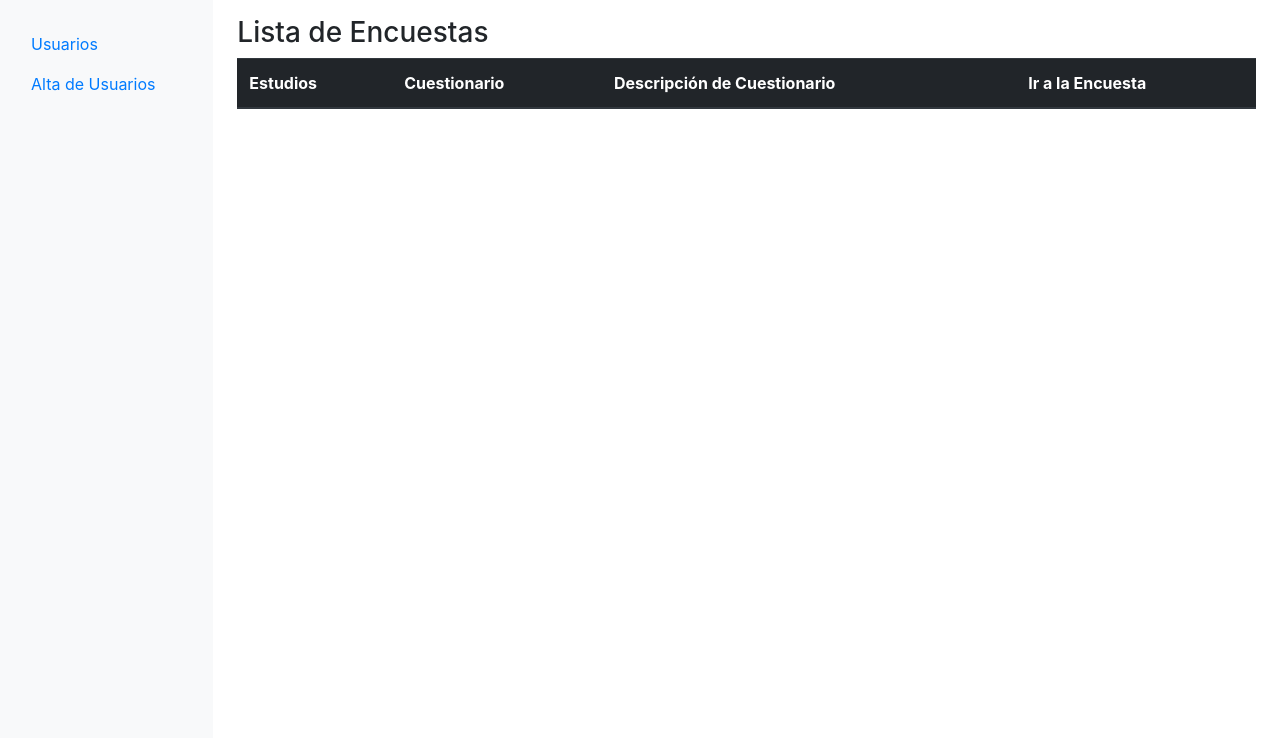
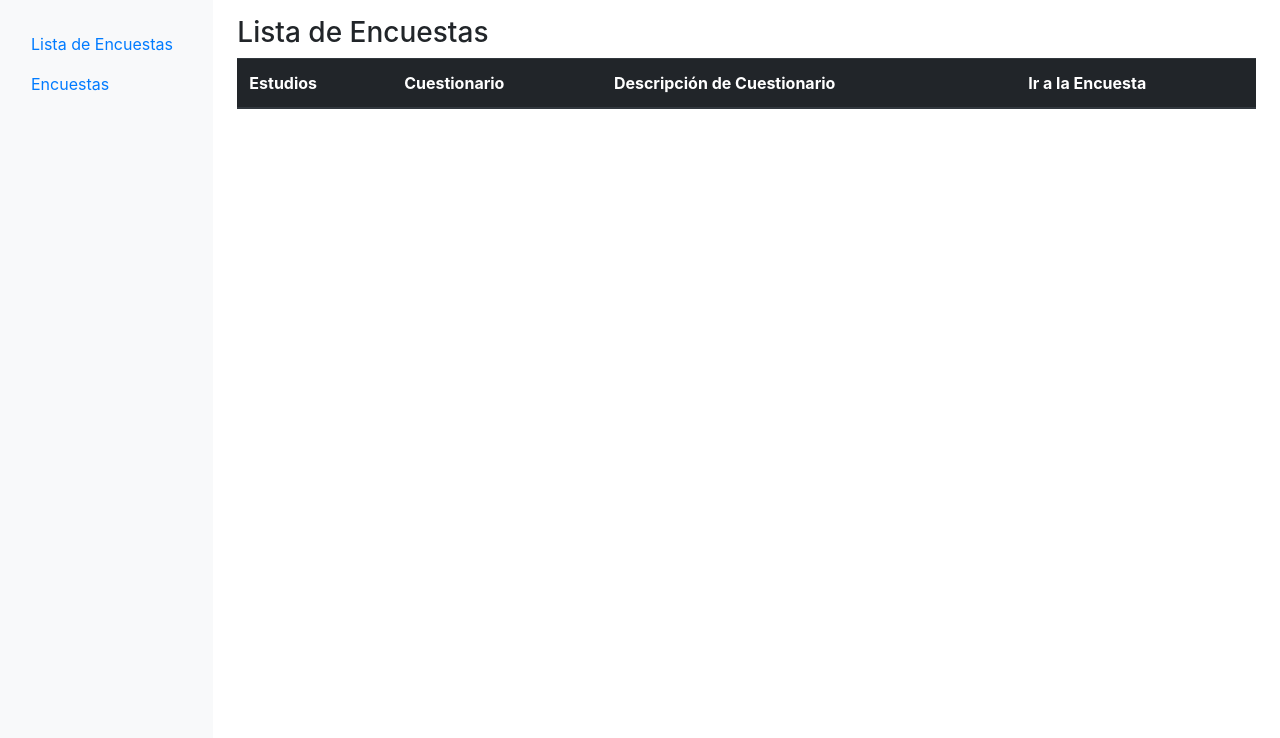
Before and after one commit to SkyllerXBruce/aleph, a CodeIgniter app: page /aleph/index.php/encuestador/index in a window 1280 px wide. Shown: the part 62-800 px from the top of the page. Run offline with CodeIgniter, Linux system fonts and the light colour scheme; lists and menus that the app fills with data are empty.

Commit message:
Se modifico la barra lateral con las opciones asignadas

```diff
--- a/application/views/layout/aside_encuestador.php
+++ b/application/views/layout/aside_encuestador.php
@@ -21,8 +21,8 @@
 		<?php endif; ?>
 		<!-- Links de la Barra Lateral -->
 		<div class="nav flex-column nav-pills" id="v-pills-tab" role="tablist" aria-orientation="vertical">
-			<a href="<?=base_url('dashboard')?>" class="nav-link <?= $this->uri->segment(2) == '' ? 'active' : ''; ?>"  data-toggle="pill">Usuarios</a>
-			<a href="<?=base_url('users/create')?>" class="nav-link <?= $this->uri->segment(2) == 'create' || $this->uri->segment(2) == 'registrarUsuario' ? 'active' : ''; ?>" data-toggle="pill">Alta de Usuarios</a>
+			<a href="<?=base_url('encuestador')?>" class="nav-link <?= $this->uri->segment(2) == '' ? 'active' : ''; ?>"  data-toggle="pill">Lista de Encuestas</a>
+			<a href="<?=base_url('encuestador/create')?>" class="nav-link <?= $this->uri->segment(2) == 'create' || $this->uri->segment(2) == 'addEncuestado' ? 'active' : ''; ?>" data-toggle="pill">Encuestas</a>
 		</div>
 	</div>
 </nav>
```
